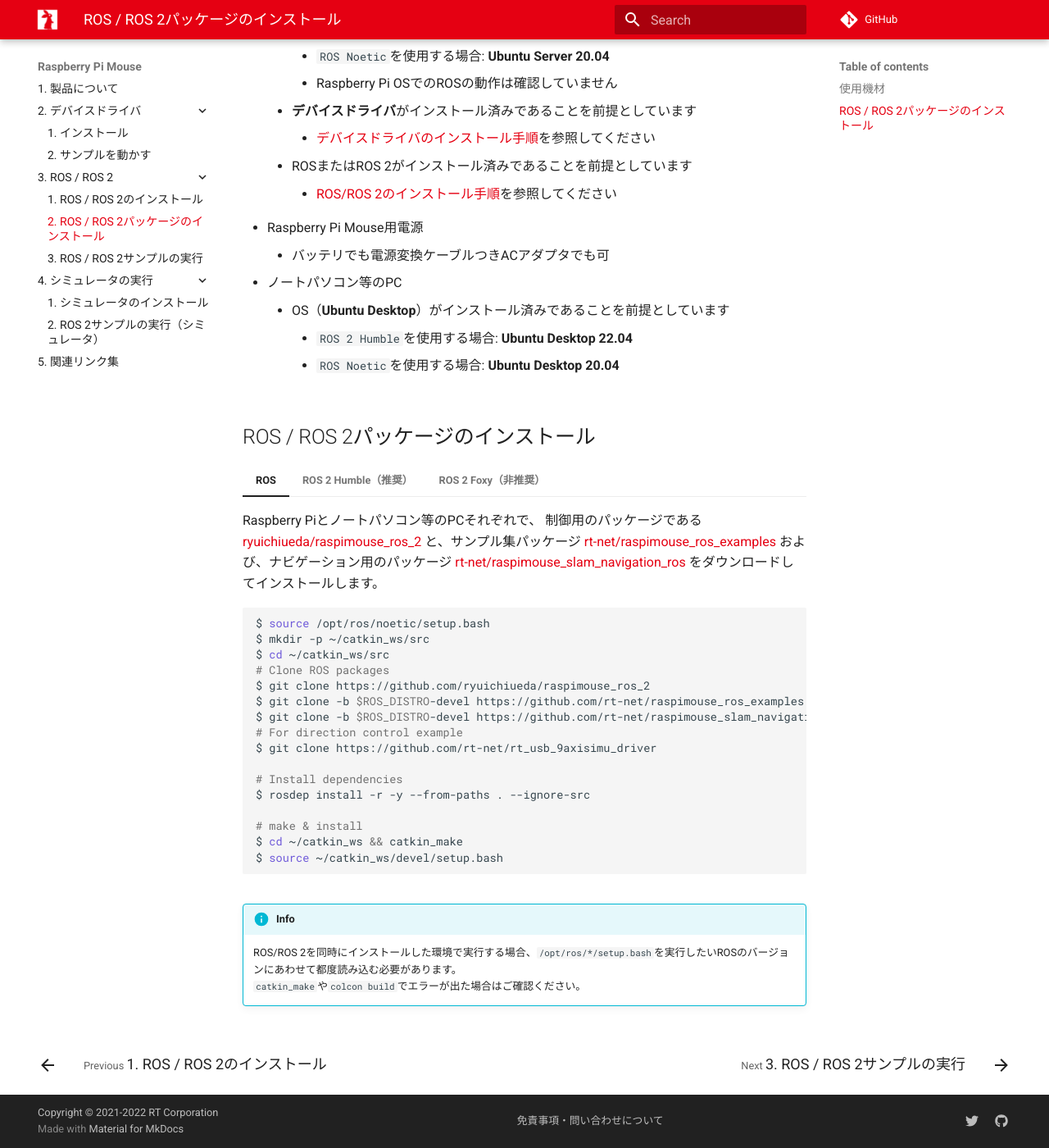
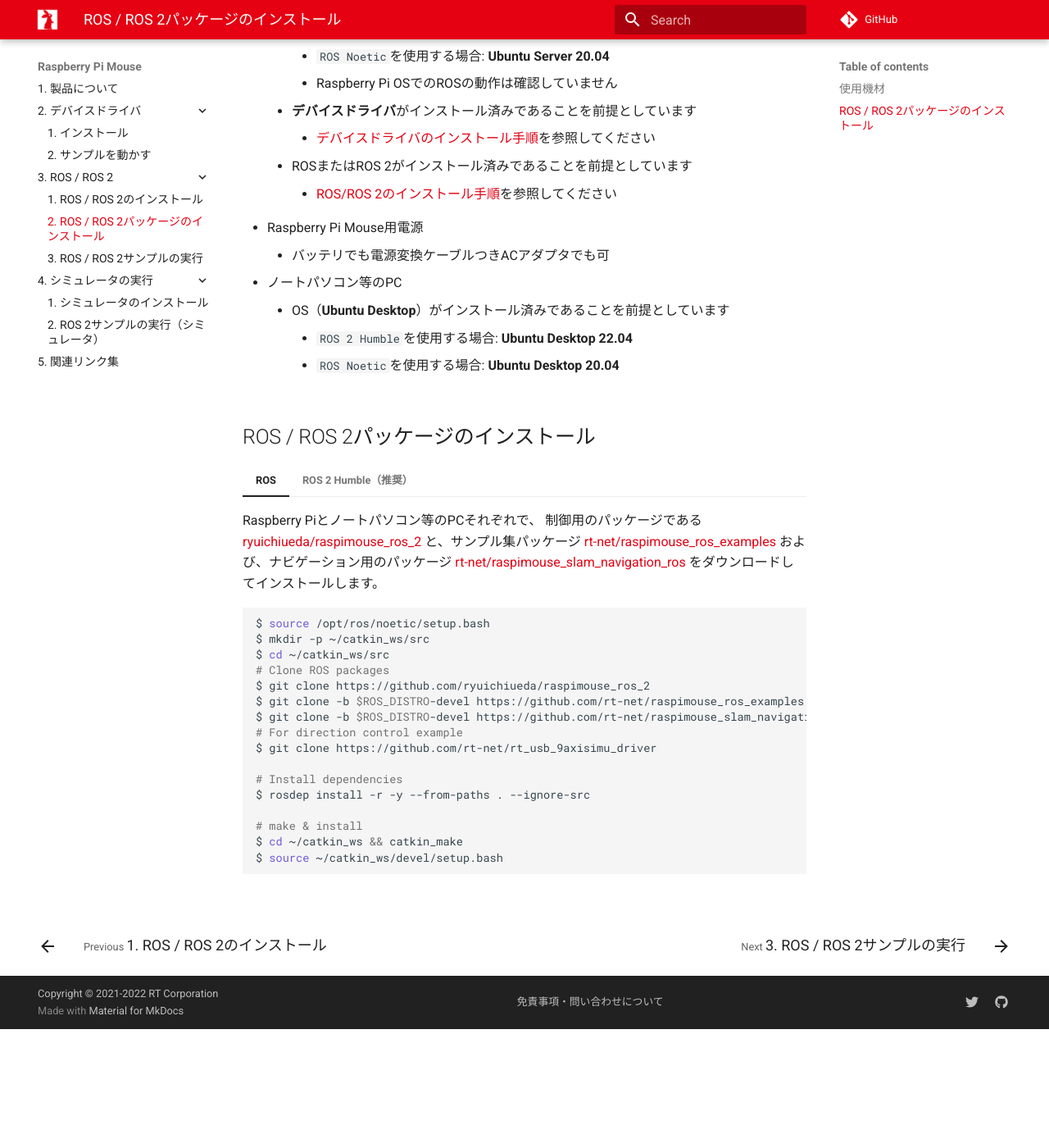
Before and after one commit to rt-net/tutorials, an MkDocs documentation site: the page built from docs/raspimouse/ros/package-install.md, in a window 1280 px wide and 1400 px high, scrolled down 423 px. Shown: the whole window at 82% size. Built offline with MkDocs 1.6.1 and Material for MkDocs 9.7.7, drawn with Linux system fonts in a browser that asks for light colours; comment, search, counter and statistics services are not loaded; after the commit the page ends 1678 px from its top, so only the background shows below that.

Commit message:
Foxyのパッケージインストールを削除

````diff
--- a/docs/raspimouse/ros/package-install.md
+++ b/docs/raspimouse/ros/package-install.md
@@ -70,29 +70,3 @@
     * [raspimouse_ros2_examples](https://github.com/rt-net/raspimouse_ros2_examples) : サンプル集パッケージ
     * [raspimouse_slam_navigation_ros2](https://github.com/rt-net/raspimouse_slam_navigation_ros2) : SLAMとナビゲーションのパッケージ
     * [raspimouse_description](https://github.com/rt-net/raspimouse_description) : ロボットモデルパッケージ
-
-=== "ROS 2 Foxy（非推奨）"
-    Raspberry Piとノートパソコン等のPCそれぞれで、
-    サンプル集パッケージ
-    [rt-net/raspimouse_ros2_examples](https://github.com/rt-net/raspimouse_ros2_examples){target=_blank rel=noopener}
-    をダウンロードしてインストールします。
-
-    ```sh
-    $ source /opt/ros/foxy/setup.bash
-    $ mkdir -p ~/ros2_ws/src
-    $ cd ~/ros2_ws/src
-    # Clone packages
-    $ git clone https://github.com/rt-net/raspimouse_ros2_examples
-
-    # Install dependencies
-    $ rosdep install -r -y --from-paths . --ignore-src
-
-    # make & install
-    $ cd ~/ros2_ws
-    $ colcon build --symlink-install
-    $ source ~/ros2_ws/install/setup.bash
-    ```
-
-!!! info
-    ROS/ROS 2を同時にインストールした環境で実行する場合、`/opt/ros/*/setup.bash`を実行したいROSのバージョンにあわせて都度読み込む必要があります。
-    `catkin_make`や`colcon build`でエラーが出た場合はご確認ください。
````
